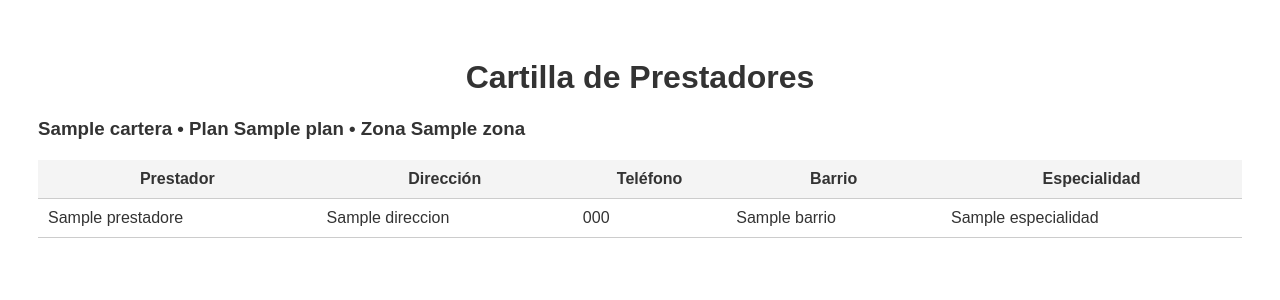
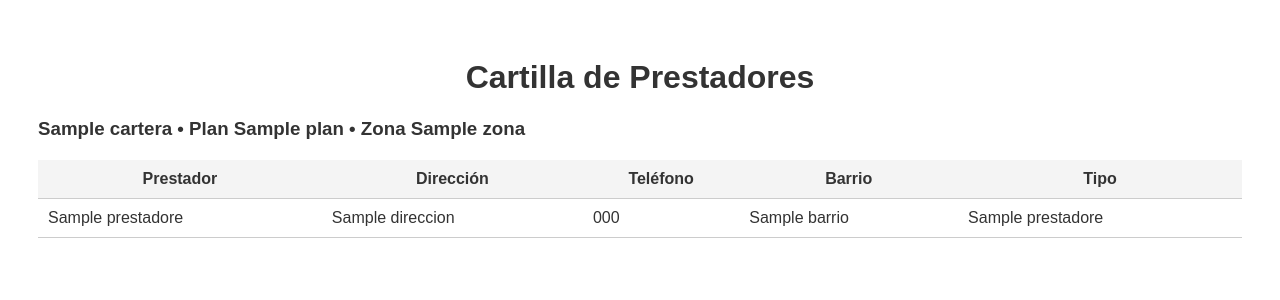
Before and after one commit to avillalbacober/AppCartilla, a Flask app: template templates/cartilla_template.html in a window 1280 px wide. Shown: the top 300 px of the page. Run offline with Flask 3, Linux system fonts and the light colour scheme; the template is opened without the code that fills it: most values are stand-ins (such as "Sample title", 1, 10 or a date in 2020); parts of the project's set-up code (start-up, migrations or seed data) failed here and were passed over.

Commit message:
Update cartilla_template.html

```diff
--- a/templates/cartilla_template.html
+++ b/templates/cartilla_template.html
@@ -21,7 +21,7 @@ th { background: #f4f4f4; }
     <th>Dirección</th>
     <th>Teléfono</th>
     <th>Barrio</th>
-    <th>Especialidad</th>
+    <th>Tipo</th>
 </tr>
 
 {% for p in prestadores %}
@@ -30,7 +30,7 @@ th { background: #f4f4f4; }
     <td>{{ p["direccion"] }}</td>
     <td>{{ p["telefono"] }}</td>
     <td>{{ p["barrio"] }}</td>
-    <td>{{ p["especialidad"] }}</td>
+    <td>{{ p["tp_nom"] }}</td>
 </tr>
 {% endfor %}
 </table>
```
